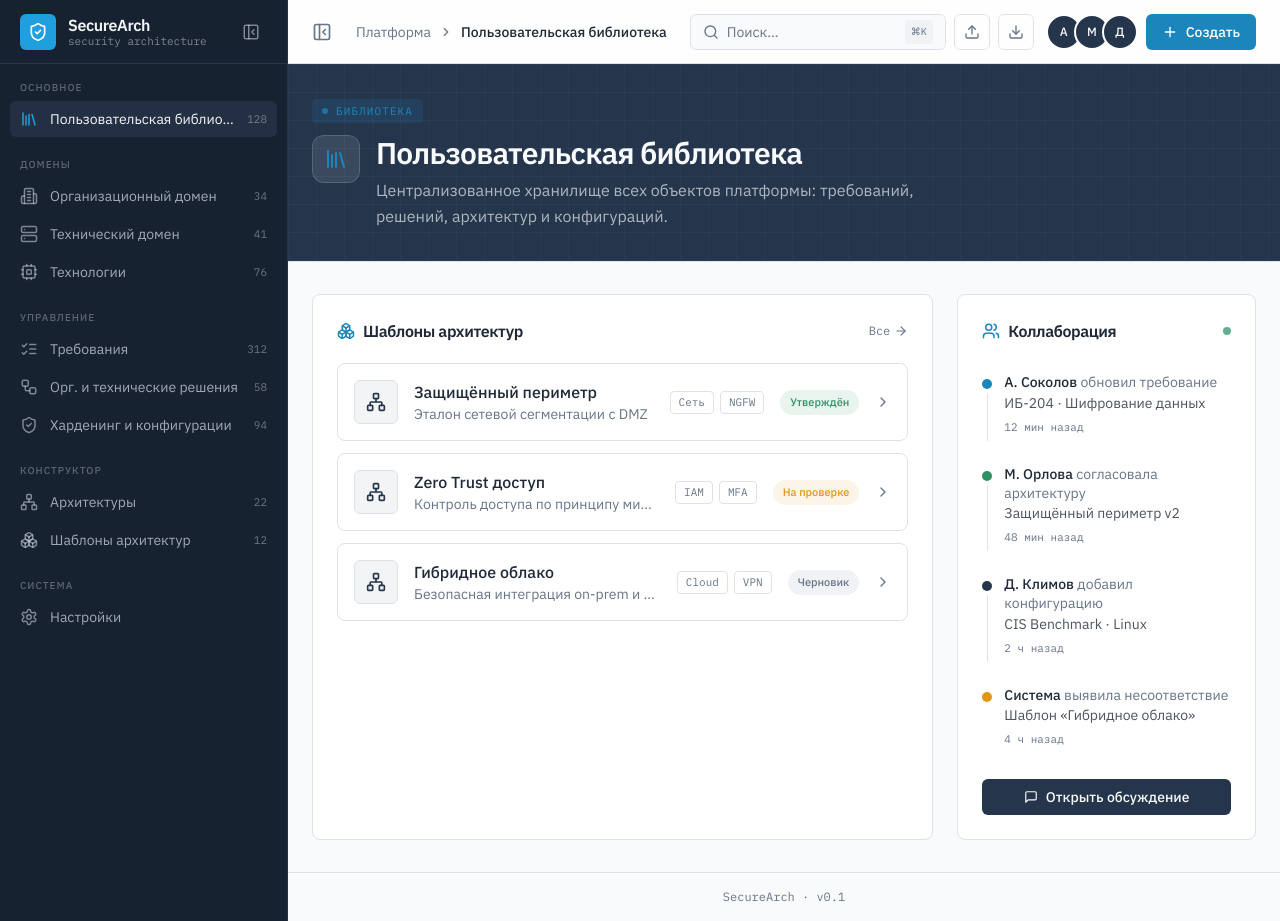
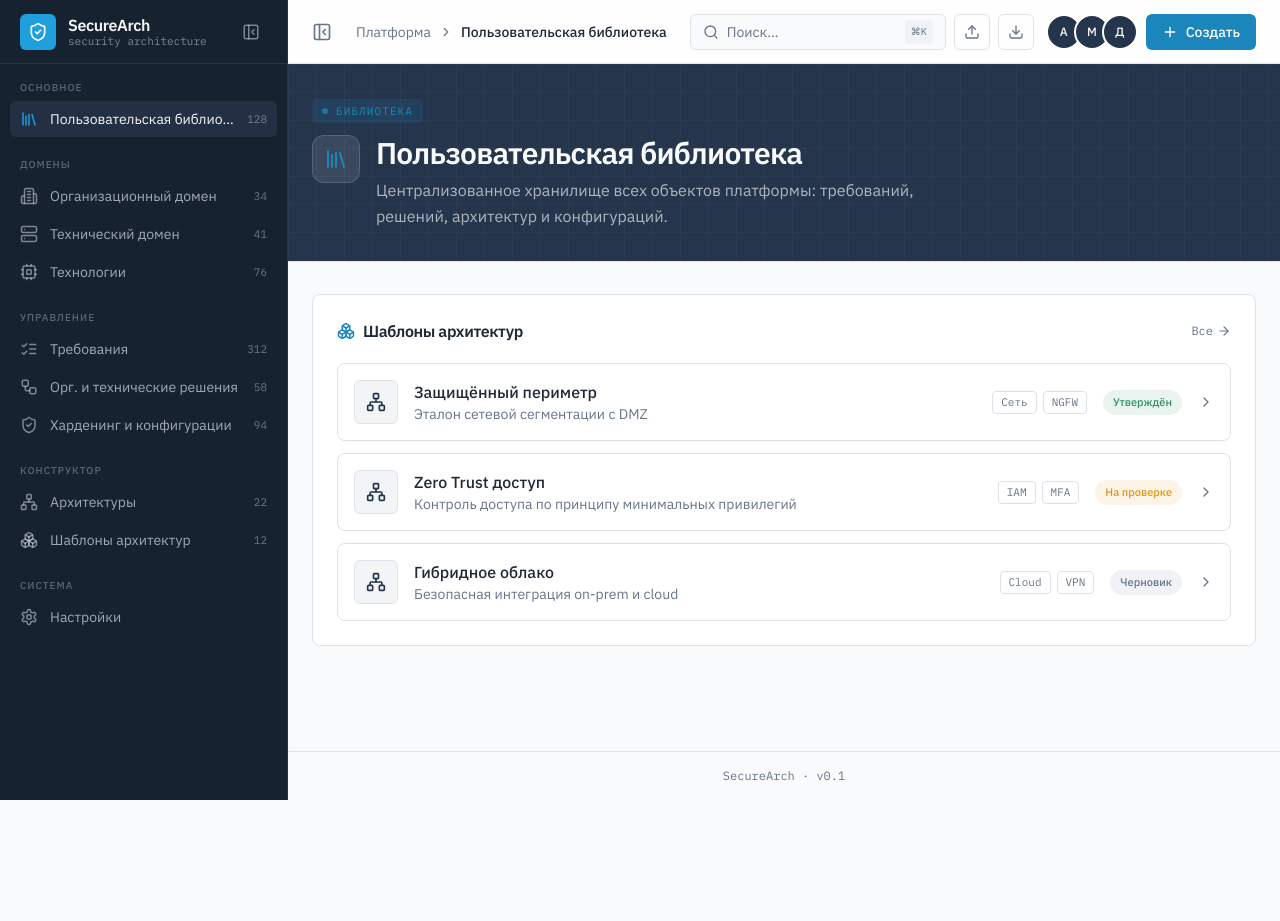
Before and after one commit to pr-poehali-dev/security-architecture-platform, a React (Vite) app: page /library in a window 1280 px wide. After the commit the page ends 800 px from the top, so only its background shows below. Built offline with nearby package versions, Linux system fonts and the light colour scheme.

Commit message:
Добавить коллаборацию

```diff
--- a/src/components/SectionContent.tsx
+++ b/src/components/SectionContent.tsx
@@ -1,11 +1,5 @@
 import Icon from '@/components/ui/icon';
 
-const ACTIVITY = [
-  { user: 'А. Соколов',  action: 'обновил требование',     target: 'ИБ-204 · Шифрование данных',       time: '12 мин', color: 'bg-accent'   },
-  { user: 'М. Орлова',   action: 'согласовала архитектуру', target: 'Защищённый периметр v2',            time: '48 мин', color: 'bg-success'  },
-  { user: 'Д. Климов',   action: 'добавил конфигурацию',    target: 'CIS Benchmark · Linux',             time: '2 ч',    color: 'bg-primary'  },
-  { user: 'Система',     action: 'выявила несоответствие',  target: 'Шаблон «Гибридное облако»',         time: '4 ч',    color: 'bg-warning'  },
-];
 
 const ARCH_TEMPLATES = [
   { name: 'Защищённый периметр', desc: 'Эталон сетевой сегментации с DMZ',                    tags: ['Сеть', 'NGFW'],  status: 'Утверждён',    tone: 'success' },
@@ -58,8 +52,8 @@ const statusCls = (tone: string) =>
 const Library = () => (
   <>
     <Hero icon="Library" title="Пользовательская библиотека" desc="Централизованное хранилище всех объектов платформы: требований, решений, архитектур и конфигураций." badge="Библиотека" />
-    <div className="px-6 py-8 max-w-[1400px] mx-auto grid grid-cols-1 lg:grid-cols-3 gap-6">
-      <section className="lg:col-span-2 rounded-lg border border-border bg-card p-6">
+    <div className="px-6 py-8 max-w-[1400px] mx-auto">
+      <section className="rounded-lg border border-border bg-card p-6">
         <div className="flex items-center justify-between mb-5">
           <h2 className="font-semibold tracking-tight flex items-center gap-2">
             <Icon name="Boxes" size={18} className="text-accent" /> Шаблоны архитектур
@@ -88,35 +82,6 @@ const Library = () => (
             </div>
           ))}
         </div>
-      </section>
-      <section className="rounded-lg border border-border bg-card p-6">
-        <div className="flex items-center justify-between mb-5">
-          <h2 className="font-semibold tracking-tight flex items-center gap-2">
-            <Icon name="Users" size={18} className="text-accent" /> Коллаборация
-          </h2>
-          <span className="size-2 rounded-full bg-success animate-pulse" />
-        </div>
-        <div className="space-y-1">
-          {ACTIVITY.map((a, i) => (
-            <div key={i} className="flex gap-3 py-2.5">
-              <div className="relative flex flex-col items-center">
-                <span className={`size-2.5 rounded-full ${a.color} mt-1.5 shrink-0`} />
-                {i < ACTIVITY.length - 1 && <span className="w-px flex-1 bg-border mt-1" />}
-              </div>
-              <div className="min-w-0 pb-1">
-                <p className="text-sm leading-snug">
-                  <span className="font-medium">{a.user}</span>{' '}
-                  <span className="text-muted-foreground">{a.action}</span>
-                </p>
-                <p className="text-sm text-foreground/80 truncate">{a.target}</p>
-                <span className="text-[11px] font-mono text-muted-foreground">{a.time} назад</span>
-              </div>
-            </div>
-          ))}
-        </div>
-        <button className="mt-4 w-full h-9 rounded-md bg-primary text-primary-foreground text-sm font-medium hover:opacity-90 transition-opacity flex items-center justify-center gap-2">
-          <Icon name="MessageSquare" size={14} /> Открыть обсуждение
-        </button>
       </section>
     </div>
   </>
```
